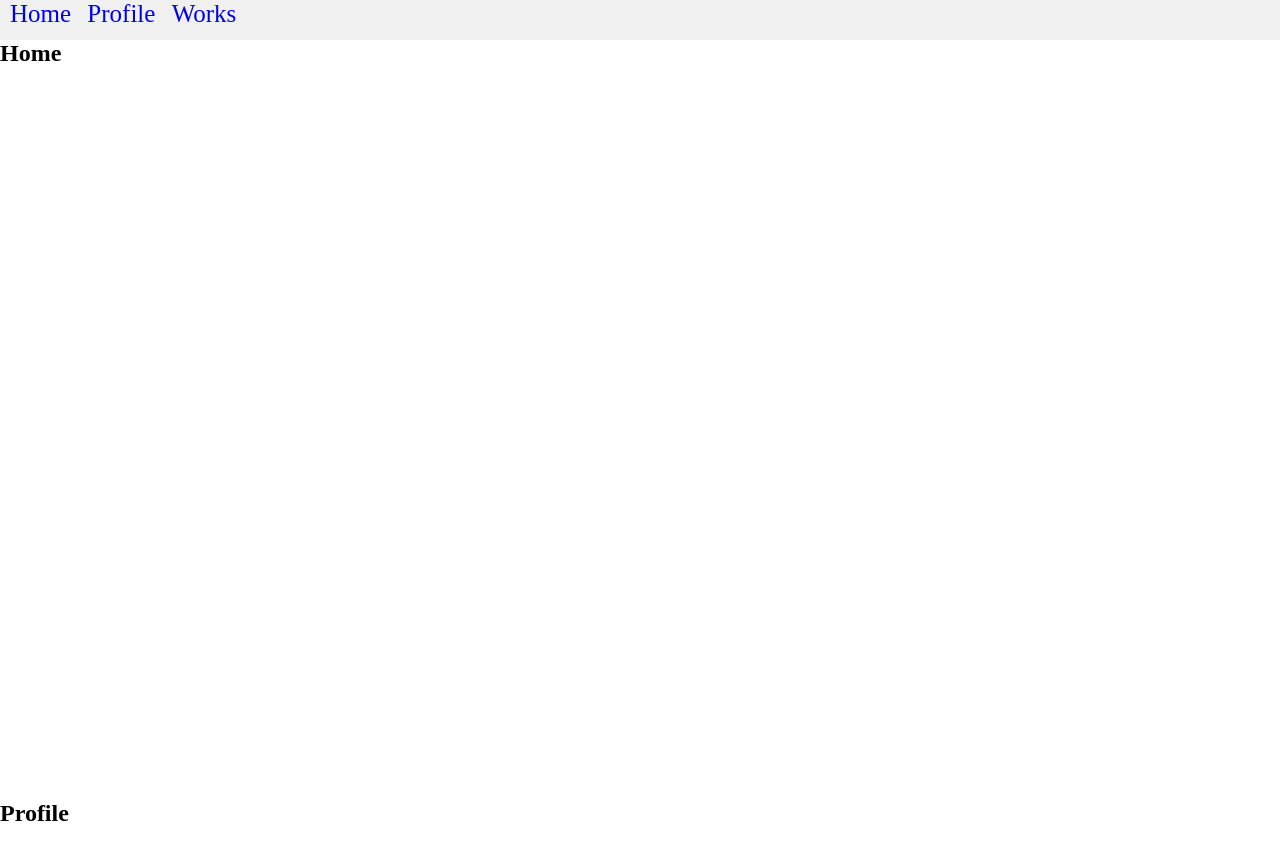
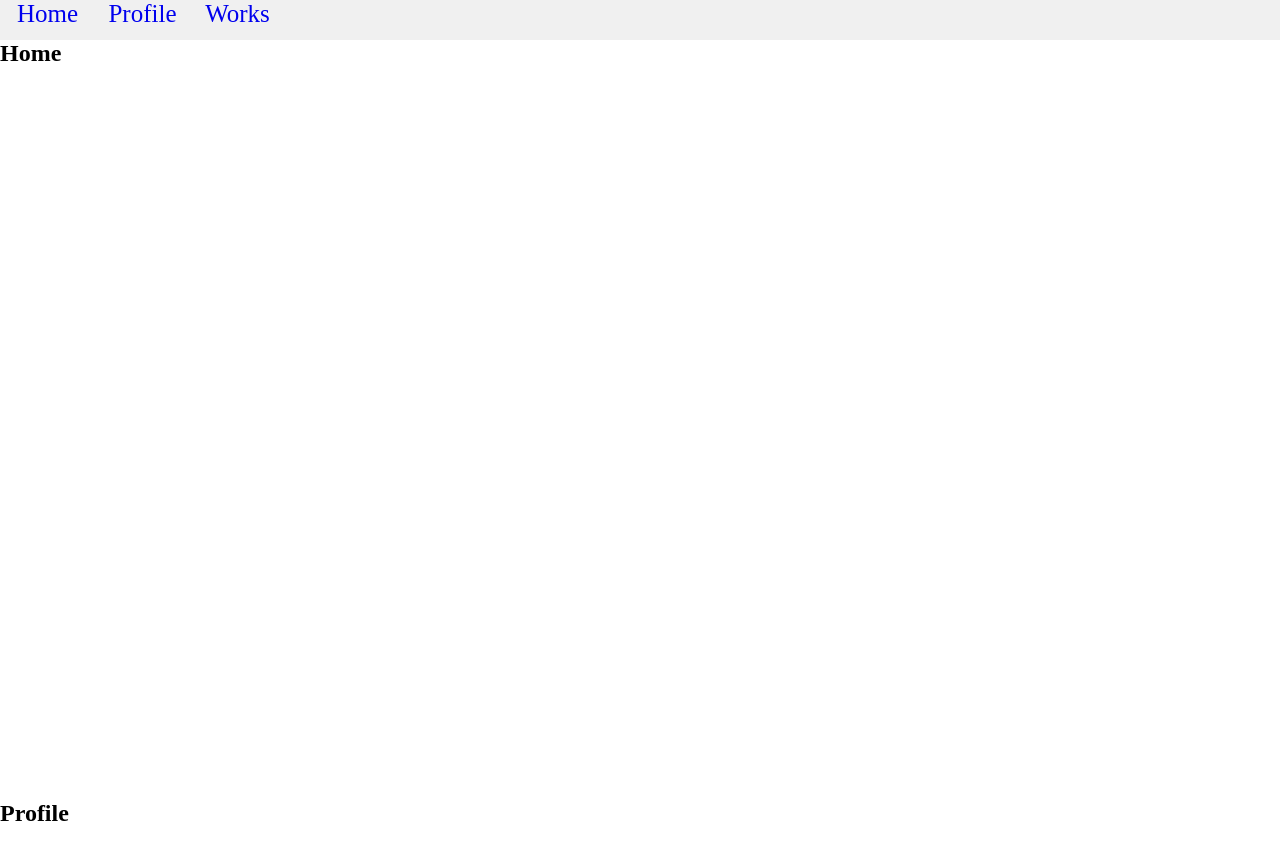
Before and after one commit to tadaren/tadaren.github.io_old, a website: page src/pug/index.pug in a window 1280 px wide. Shown: the top 860 px of the page. Drawn offline with nearby package versions, Linux system fonts and the light colour scheme; some packages are replaced by stand-ins of ours; files that its build step writes are made by us from their sources.

Commit message:
ナビゲーションバーの中の要素の幅を調整

```diff
--- a/src/scss/index.scss
+++ b/src/scss/index.scss
@@ -7,11 +7,15 @@ nav{
   height: 100%;
   font-size: 25px;
   ul{
+    display: flex;
     height: 100%;
     background-color: #f0f0f0;
     li{
-      margin-left: 10px;
-      display: inline;
+      // margin-left: 10px;
+      text-align: center;
+      height: 100%;
+      width: 95px;
+      display: inline-block;
       a{
         text-decoration: none;
       }
```
